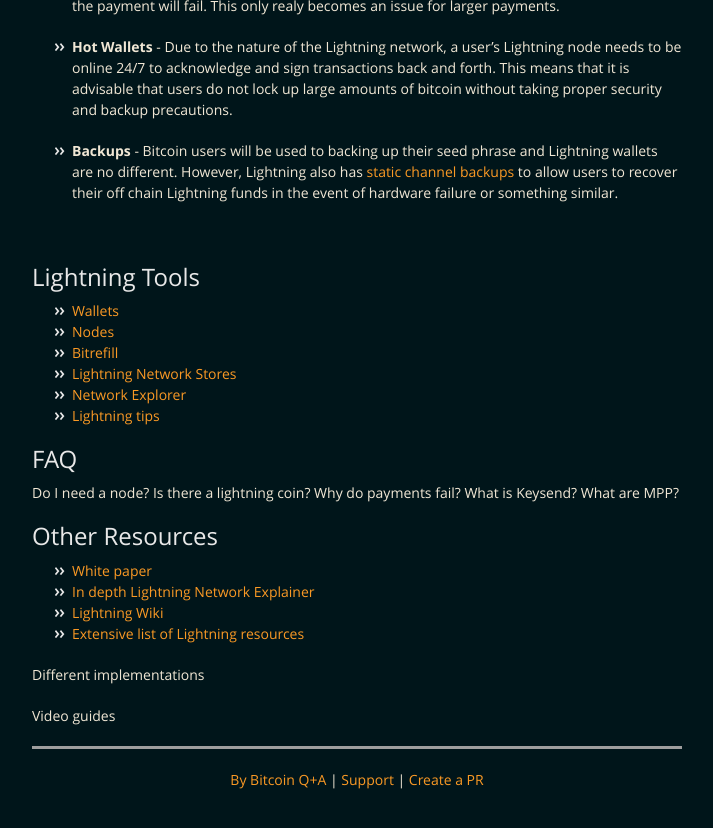
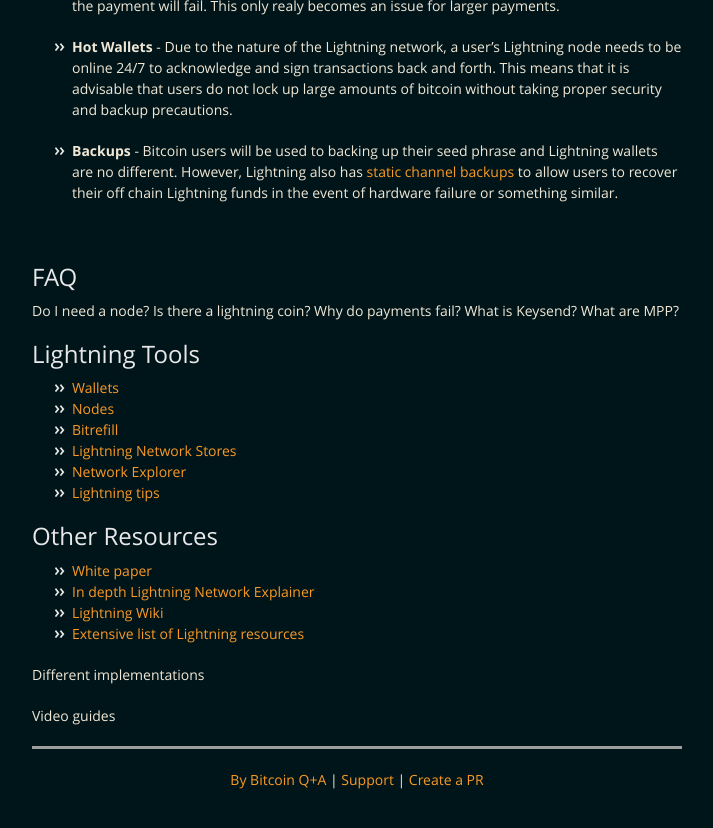
Before and after one commit to BitcoinQnA/ln-guide, a Jekyll site: the page built from index.md, in a window 1280 px wide and 900 px high, scrolled down 5295 px. Shown: the top 828 px of the window, without its empty margins (283-996 px from the left). Built offline with Jekyll 4.4.1, drawn with Linux system fonts in a browser that asks for light colours; grey boxes are pictures that could not be loaded.

```diff
--- a/index.md
+++ b/index.md
@@ -16,8 +16,8 @@ This page aims to help people understand a little more on the mechanics of Light
 2.  [Channels](#channels)
 3.  [Transactions](#transactions)
 4.  [Drawbacks](#drawbacks)
-5.  [Tools](#lightning-tools)
-6.  [FAQ](#faq)
+5.  [FAQ](#faq)
+6.  [Tools](#lightning-tools)
 7.  [Other resources](#other-resources)
 
 <br/>
```
Also changed, not shown: other parts of index.md (+8 -8 lines).
